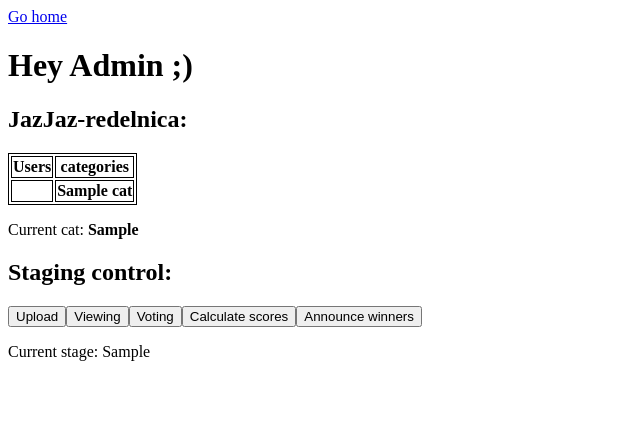
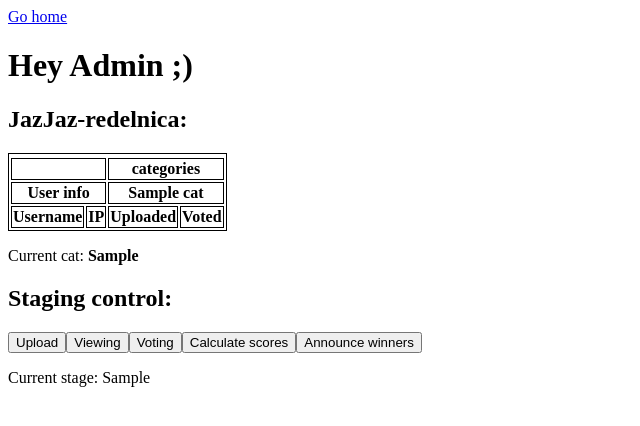
Before and after one commit to mlubej/hehormeh, a Flask app: template hehormeh/templates/admin.html in a window 1280 px wide. Shown: the top 426 px of the page, without its empty margins (0-640 px from the left). Run offline with Flask 3, Linux system fonts and the light colour scheme; the template is opened without the code that fills it: most values are stand-ins (such as "Sample title", 1, 10 or a date in 2020); lists and menus that the app fills with data are empty; parts of the project's set-up code (start-up, migrations or seed data) failed here and were passed over.

Commit message:
Display user IPs in admin page

```diff
--- a/hehormeh/app.py
+++ b/hehormeh/app.py
@@ -24,6 +24,7 @@ from .utils import (
     get_uploaded_images,
     get_uploaded_images_info,
     get_user_or_none,
+    get_users_IPs,
     has_valid_extension,
     is_host_admin,
     is_voting_valid,
@@ -169,6 +170,7 @@ def admin():
         "admin.html",
         categories=ID2CAT_ALL,
         user_uploads=get_uploaded_images_info(),
+        user_ips=get_users_IPs(),
         trash_cat_id=TRASH_ID,
         current_cat=ID2CAT[get_next_votable_category_id()],
         curr_stage=CURRENT_STAGE,
--- a/hehormeh/templates/admin.html
+++ b/hehormeh/templates/admin.html
@@ -28,20 +28,28 @@
 
     <h2>JazJaz-redelnica:</h2>
     <table>
+      <tr></tr>
+        <th colspan="2"></th>
+        <th colspan="{{categories|length*2}}">categories</th>
       <tr>
-        <th>Users</th>
-        <th colspan="{{categories|length}}">categories</th>
+        <th colspan="2">User info</th>
+        {% for cat in categories.values() %}
+          <th colspan="2">{{cat}}</th>
+        {% endfor %}
       </tr>
       <tr>
-        <th></th>
-      {% for cat in categories.values() %}
-        <th>{{cat}}</th>
-      {% endfor %}
+        <th>Username</th>
+        <th>IP</th>
+        {% for cat in categories.values() %}
+          <th>Uploaded</th>
+          <th>Voted</th>
+        {% endfor %}
       </tr>
 
       {% for user, uploads in user_uploads.items() %}
         <tr>
           <td>{{user}}</td>
+          <td>{{user_ips[user]}}</td>
           {% for cat_id in categories.keys() %}
             <td>
               {% if cat_id == trash_cat_id%}
@@ -52,6 +60,7 @@
                 ❌
               {% endif %}
             </td>
+            <td>vote</td>
           {% endfor %}
         </tr>
       {% endfor %}
```
Also changed, not shown: hehormeh/utils.py (+8 -0 lines).
